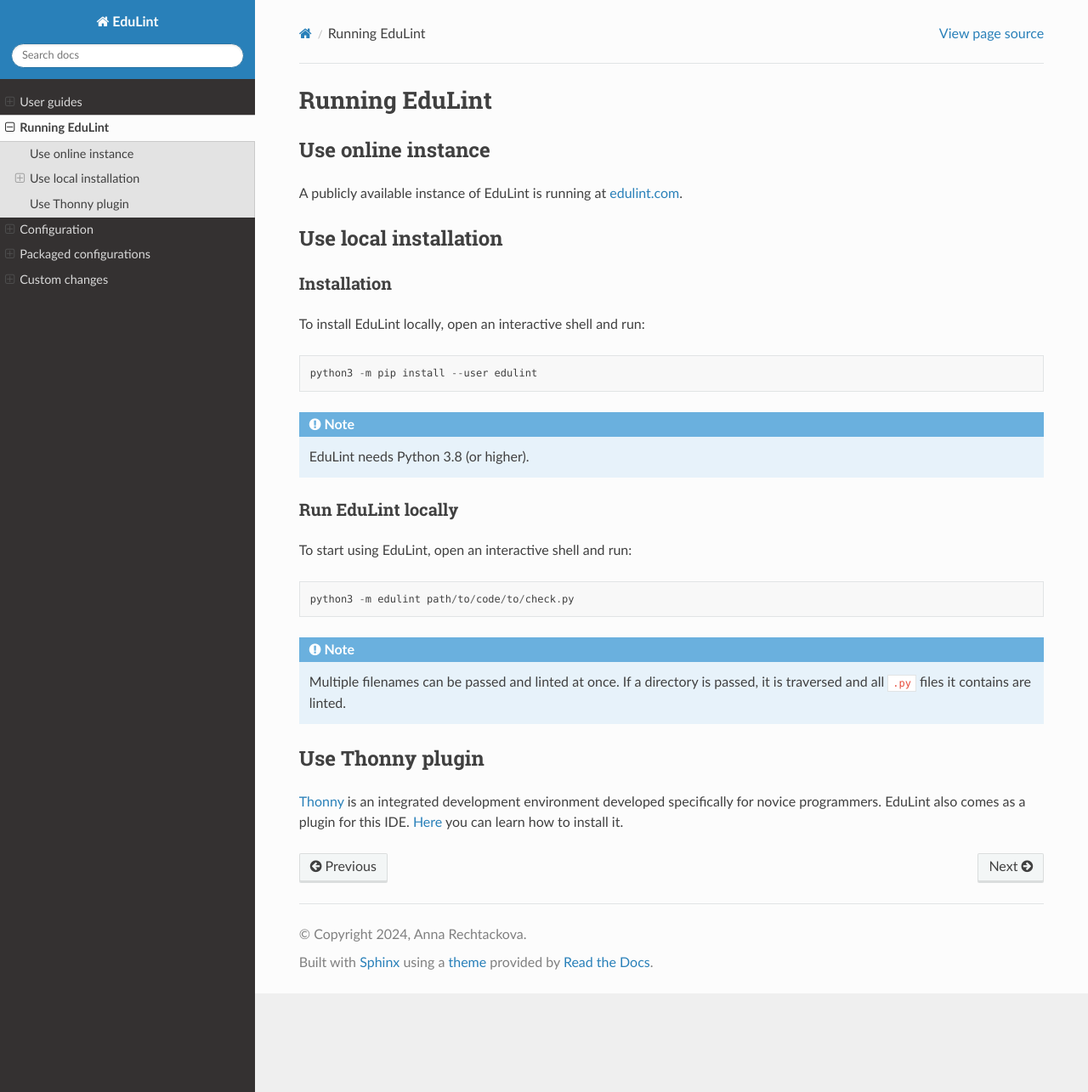
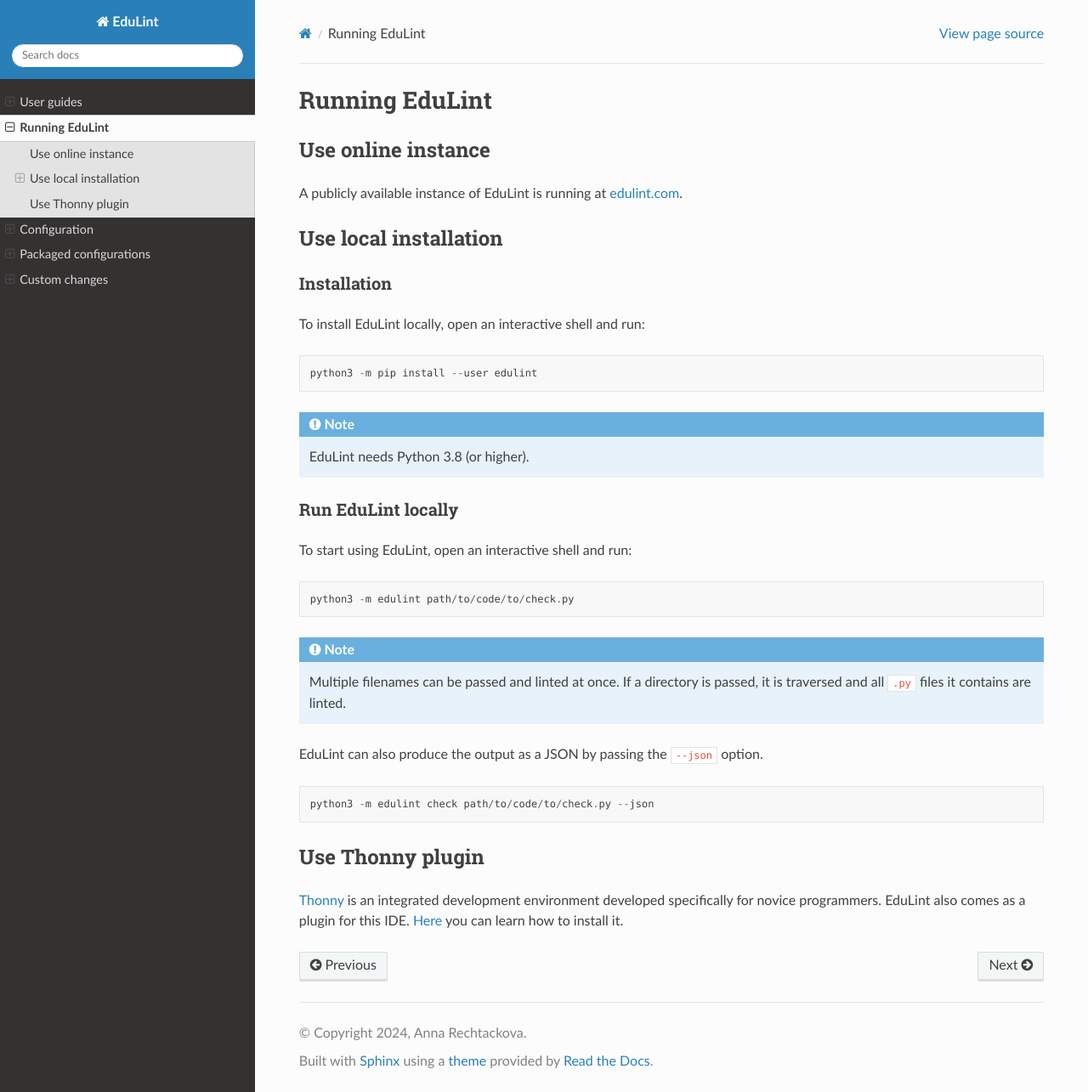
Before and after one commit to GiraffeReversed/edulint, a Sphinx documentation site: the page built from docs/source/running.rst, in a window 1280 px wide and 1285 px high. Shown: the whole window at 85% size. Built offline with Sphinx 7.4.7 and the Read the Docs theme 2.0.0, drawn with Linux system fonts in a browser that asks for light colours.

Commit message:
docs: mention --json in running EduLint

```diff
--- a/docs/source/running.rst
+++ b/docs/source/running.rst
@@ -37,6 +37,12 @@
 .. note::
    Multiple filenames can be passed and linted at once. If a directory is passed, it is traversed and all :code:`.py` files it contains are linted.
 
+EduLint can also produce the output as a JSON by passing the :code:`--json` option.
+
+.. code::
+
+   python3 -m edulint check path/to/code/to/check.py --json
+
 .. _thonny plugin:
 
 Use Thonny plugin
```
